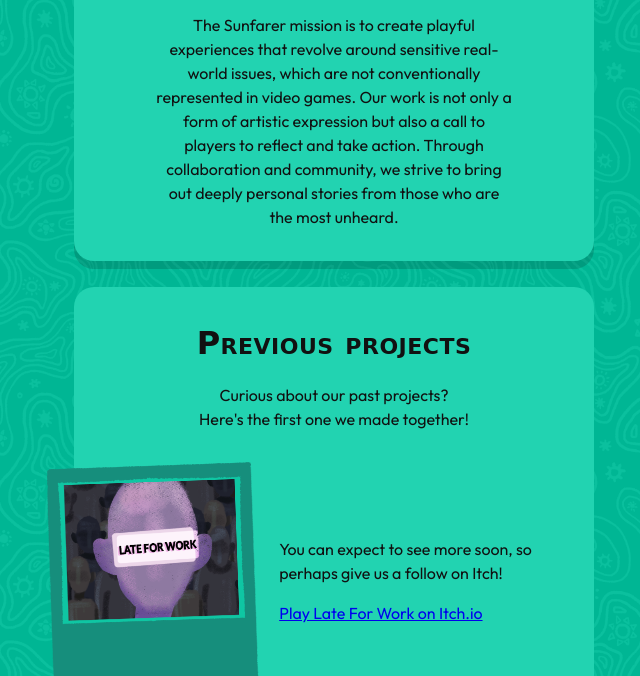
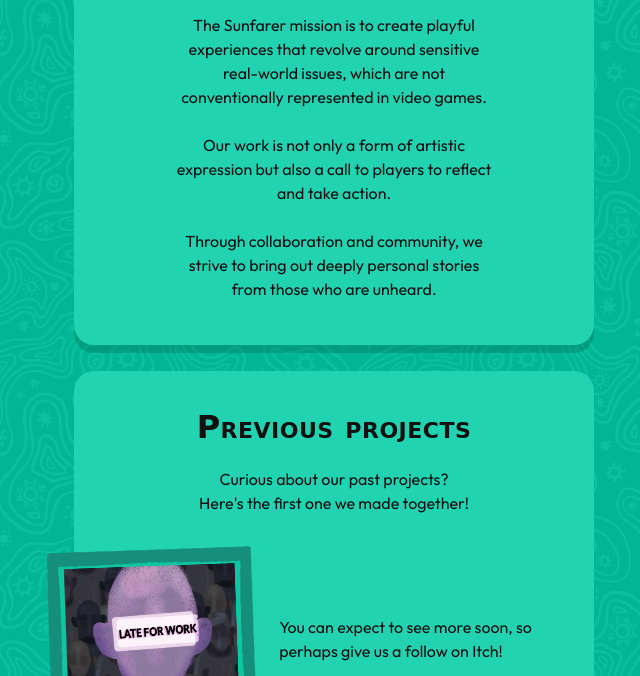
Before and after one commit to Sunfarer/SunfarerStudio, a plain HTML site: page index.html in a window 1280 px wide. Shown: the part 739-1415 px from the top of the page, without its empty margins (306-946 px from the left). Drawn offline with Linux system fonts and the light colour scheme; a web font is replaced by a local one.

Commit message:
Edit about card

```diff
--- a/index.html
+++ b/index.html
@@ -104,10 +104,9 @@
         <div class="container">
             <div class="card">
                 <h2>Our mission</h2>
-                <p>The Sunfarer mission is to create playful experiences that revolve around sensitive real-world
-                    issues, which are not conventionally represented in video games. Our work is not only a form of
-                    artistic expression but also a call to players to reflect and take action. Through collaboration and
-                    community, we strive to bring out deeply personal stories from those who are the most unheard.</p>
+                <p>The Sunfarer mission is to create playful experiences that revolve around sensitive real-world issues, which are not conventionally represented in video games. <br><br>
+                Our work is not only a form of artistic expression but also a call to players to reflect and take action. <br><br>
+                Through collaboration and community, we strive to bring out deeply personal stories from those who are unheard.</p>
             </div>
         </div>
     </section>
--- a/style.css
+++ b/style.css
@@ -144,8 +144,9 @@ body {
 }
 
 .card p {
-    max-width: 34ch;
+    max-width: 31ch;
     margin-inline: auto;
+    margin-bottom: 12px;
 }
 
 .card p + p {
```
